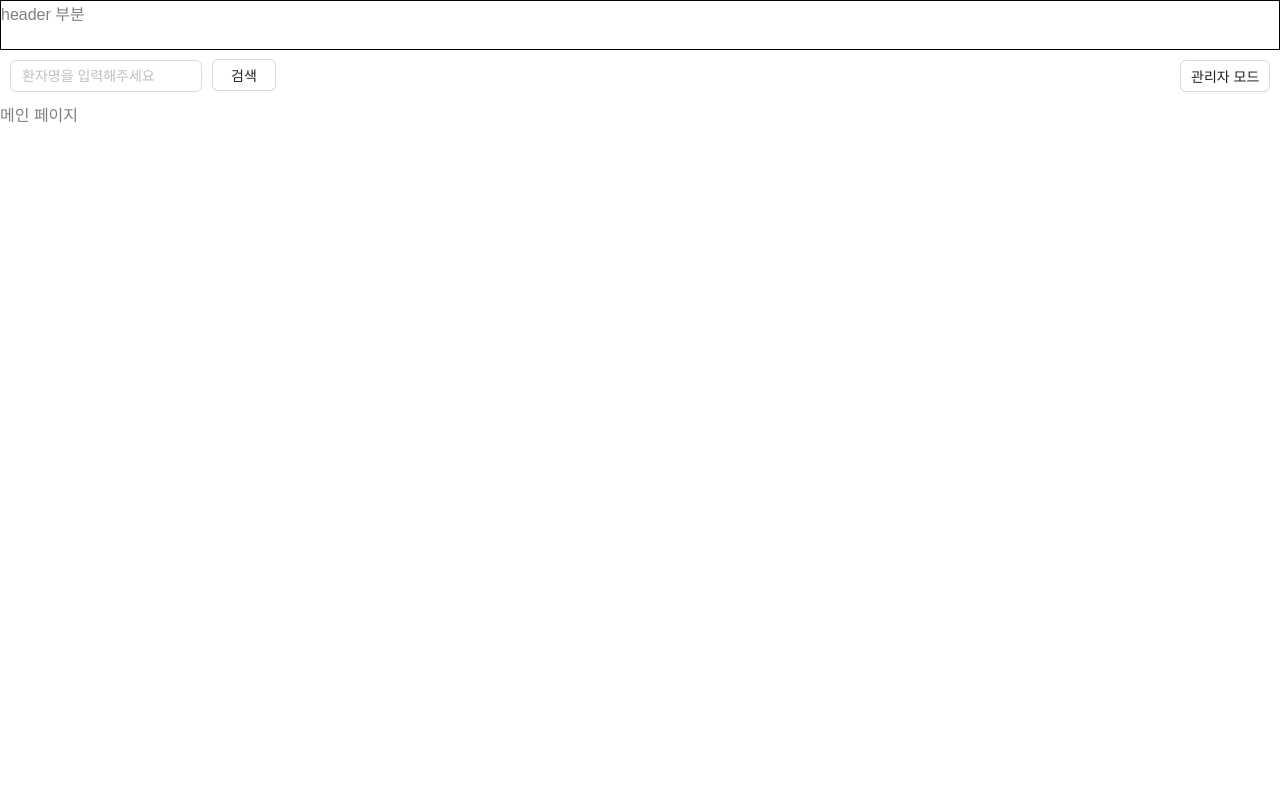
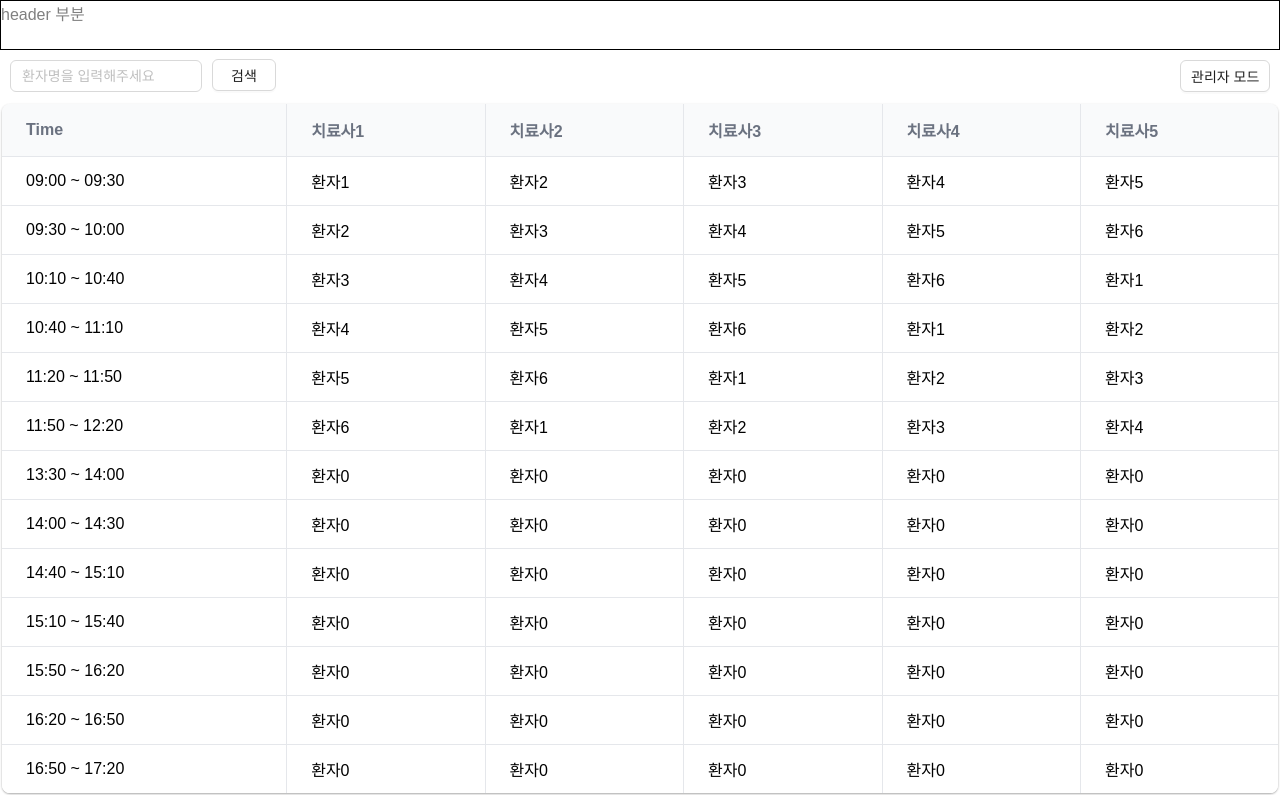
Before and after one commit to gilgyujeong/schedule_front, a Next.js app in the folder schedule/: page / in a window 1280 px wide. Built offline with nearby package versions, Linux system fonts and the light colour scheme.

Commit message:
Feat: mummy data

```diff
--- a/schedule/package.json
+++ b/schedule/package.json
@@ -14,6 +14,7 @@
     "ag-grid-community": "^32.3.3",
     "ag-grid-react": "^32.3.3",
     "antd": "^5.22.3",
+    "gridjs": "^6.2.0",
     "next": "12.1.0",
     "react": "17.0.2",
     "react-dom": "17.0.2"
--- a/schedule/src/components/main/main.container.js
+++ b/schedule/src/components/main/main.container.js
@@ -1,7 +1,51 @@
+import React, { useRef, useEffect } from "react";
+import { Grid } from 'gridjs'
+import "gridjs/dist/theme/mermaid.css";
 import MainPresenter from "./main.presenter";
+import { useRouter } from "next/router";
 
 export default function MainContainer() {
+    const gridRef = useRef(null);
+    const router = useRouter();
+
+    useEffect(() => {
+        if (gridRef.current) {
+            new Grid({
+                columns: ["Time", "치료사1", "치료사2", "치료사3", "치료사4", "치료사5"],
+                data: [
+                    ["09:00 ~ 09:30", "환자1", "환자2", "환자3", "환자4", "환자5"],
+                    ["09:30 ~ 10:00", "환자2", "환자3", "환자4", "환자5", "환자6"],
+                    ["10:10 ~ 10:40", "환자3", "환자4", "환자5", "환자6", "환자1"],
+                    ["10:40 ~ 11:10", "환자4", "환자5", "환자6", "환자1", "환자2"],
+                    ["11:20 ~ 11:50", "환자5", "환자6", "환자1", "환자2", "환자3"],
+                    ["11:50 ~ 12:20", "환자6", "환자1", "환자2", "환자3", "환자4"],
+                    ["13:30 ~ 14:00", "환자0", "환자0", "환자0", "환자0", "환자0"],
+                    ["14:00 ~ 14:30", "환자0", "환자0", "환자0", "환자0", "환자0"],
+                    ["14:40 ~ 15:10", "환자0", "환자0", "환자0", "환자0", "환자0"],
+                    ["15:10 ~ 15:40", "환자0", "환자0", "환자0", "환자0", "환자0"],
+                    ["15:50 ~ 16:20", "환자0", "환자0", "환자0", "환자0", "환자0"],
+                    ["16:20 ~ 16:50", "환자0", "환자0", "환자0", "환자0", "환자0"],
+                    ["16:50 ~ 17:20", "환자0", "환자0", "환자0", "환자0", "환자0"],
+
+                ],
+                search: false,
+                sort: false,
+                // pagination: {
+                //     enabled: false,
+                //     limit: 13,
+                // },
+            }).render(gridRef.current);
+        }
+    }, []);
+
+    const onClickAdminButton = () => {
+        router.push("/admin")
+    }
+
     return (
-        <MainPresenter />
+        <MainPresenter
+        gridRef={gridRef}
+        onClickAdminButton={onClickAdminButton}
+        />
     )
 }
--- a/schedule/src/components/main/main.presenter.js
+++ b/schedule/src/components/main/main.presenter.js
@@ -1,7 +1,7 @@
-import { Input } from 'antd'
-import * as S from './main.styles'
+import * as S from './main.styles';
 
-export default function MainPresenter() {
+export default function MainPresenter(props) {
+
     return (
         <S.MainBox>
             <S.MenuBox>
@@ -11,10 +11,9 @@ export default function MainPresenter() {
                         <S.PatientButton>검색</S.PatientButton>
                     </S.InputForm>
                 </S.InputBox>
-                <S.AdminButton>관리자 모드</S.AdminButton>
-
+                <S.AdminButton onClick={props.onClickAdminButton}>관리자 모드</S.AdminButton>
             </S.MenuBox>
-            메인 페이지
+            <div ref={props.gridRef}></div>
         </S.MainBox>
     )
 }
```
Also changed, not shown: schedule/pages/admin/index.js (added, +8 -0 lines), schedule/src/components/admin/admin.container.js (added, +7 -0 lines), schedule/src/components/admin/admin.presenter.js (added, +7 -0 lines), schedule/src/components/admin/admin.styles.js (added), 1 other file (tests, documents, lock files or other folders).
